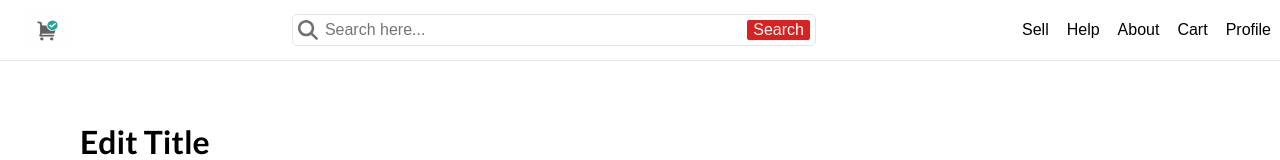
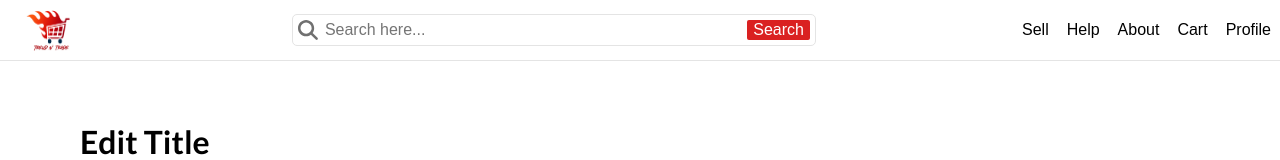
Before and after one commit to ConnorDelacruz14/INF-124-Assignment-2, a website built with webpack: page src/edit-product.html in a window 1280 px wide. Shown: the top 160 px of the page. Built offline with nearby package versions, Linux system fonts and the light colour scheme.

Commit message:
added TNT logo to product and edit-product pages

```diff
--- a/src/edit-product.html
+++ b/src/edit-product.html
@@ -11,7 +11,7 @@
 <body>
 <!--NavBar-->
 <div class="navbar">
-  <img src="../img/logo.png" alt="logo">
+  <img src="../img/TNT.png" alt="logo">
   <div class="search-bar">
     <svg xmlns="http://www.w3.org/2000/svg" viewBox="0 0 512 512"><!--!Font Awesome Free 6.5.2 by @fontawesome - https://fontawesome.com License - https://fontawesome.com/license/free Copyright 2024 Fonticons, Inc.--><path d="M416 208c0 45.9-14.9 88.3-40 122.7L502.6 457.4c12.5 12.5 12.5 32.8 0 45.3s-32.8 12.5-45.3 0L330.7 376c-34.4 25.2-76.8 40-122.7 40C93.1 416 0 322.9 0 208S93.1 0 208 0S416 93.1 416 208zM208 352a144 144 0 1 0 0-288 144 144 0 1 0 0 288z" fill="#707070"/></svg>
     <label>
```
Also changed, not shown: src/product.html (+1 -1 lines).
